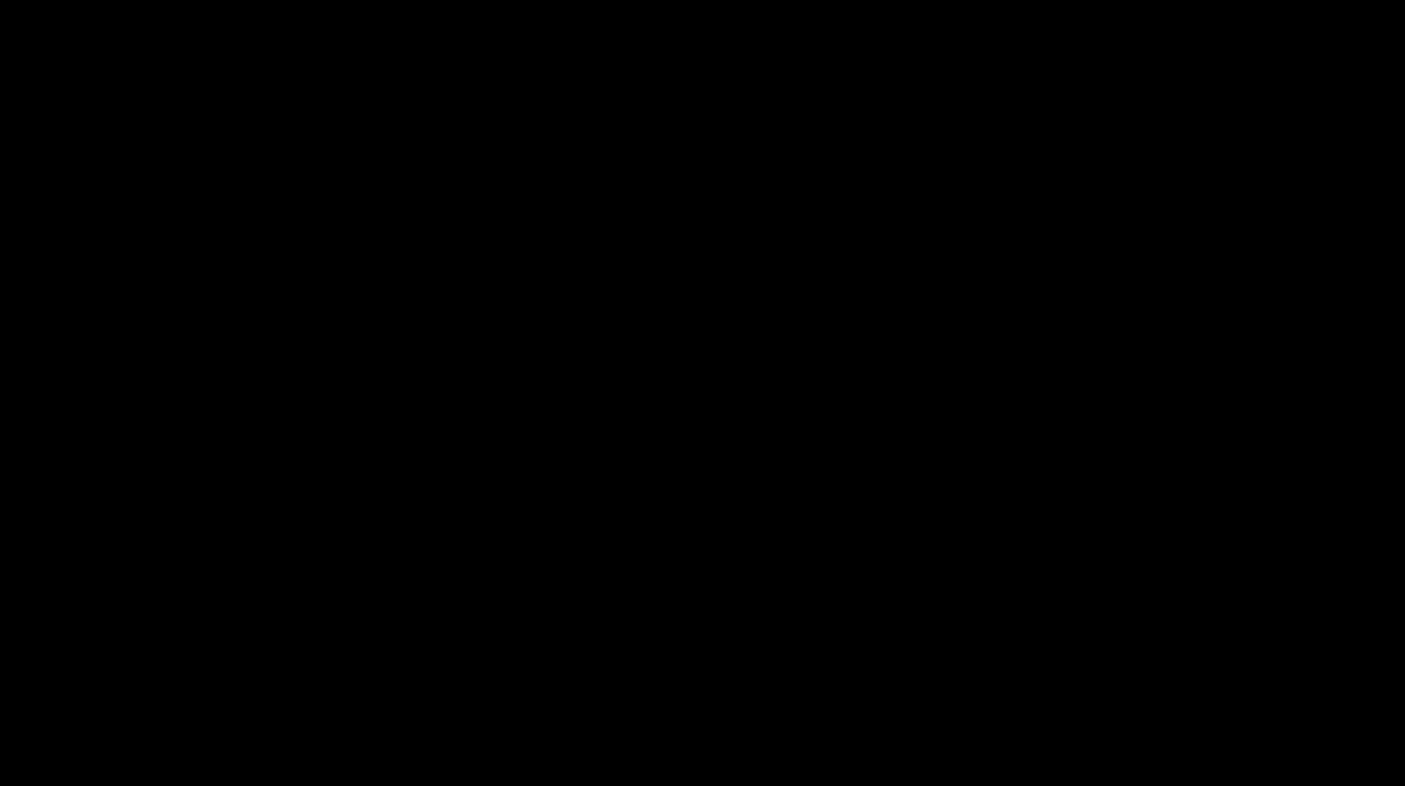
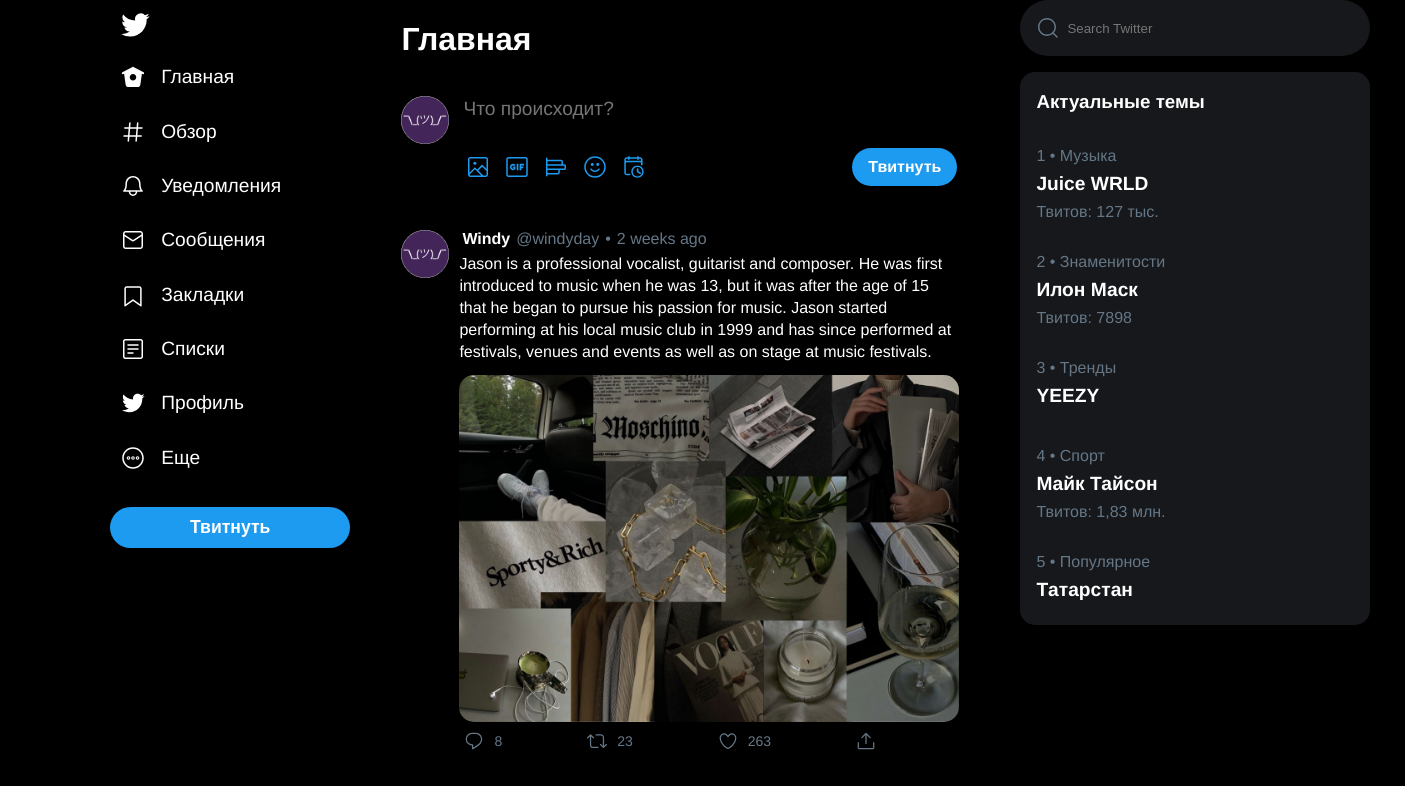
Before and after one commit to fiftysev/twitterReact, a React (Create React App) app: page / in a window 1280 px wide. Shown: the top 786 px of the page, 1405 px wide, since content can reach past the window. Built offline with nearby package versions, Linux system fonts and the light colour scheme.

Commit message:
Minor route fix

```diff
--- a/src/App.tsx
+++ b/src/App.tsx
@@ -16,7 +16,7 @@
         <Route path={"/register"} component={SignUp} />
         <Route path={"/login"} component={SignIn} />
         <Route path={"/user/:login"} component={User} />
-        <Route path={"/home"} component={Home} />
+        <Route path={"/"} component={Home} />
       </Switch>
     </Router>
   );
```
